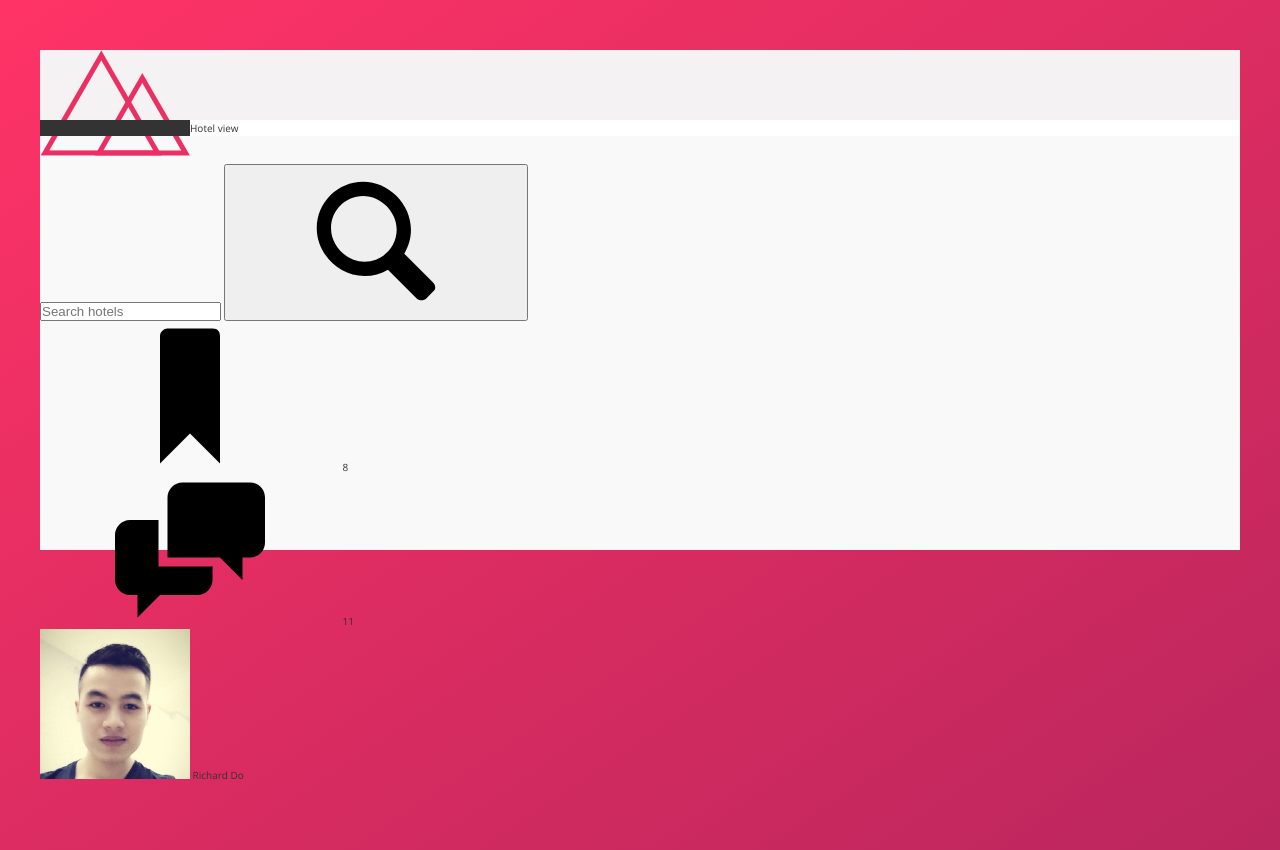
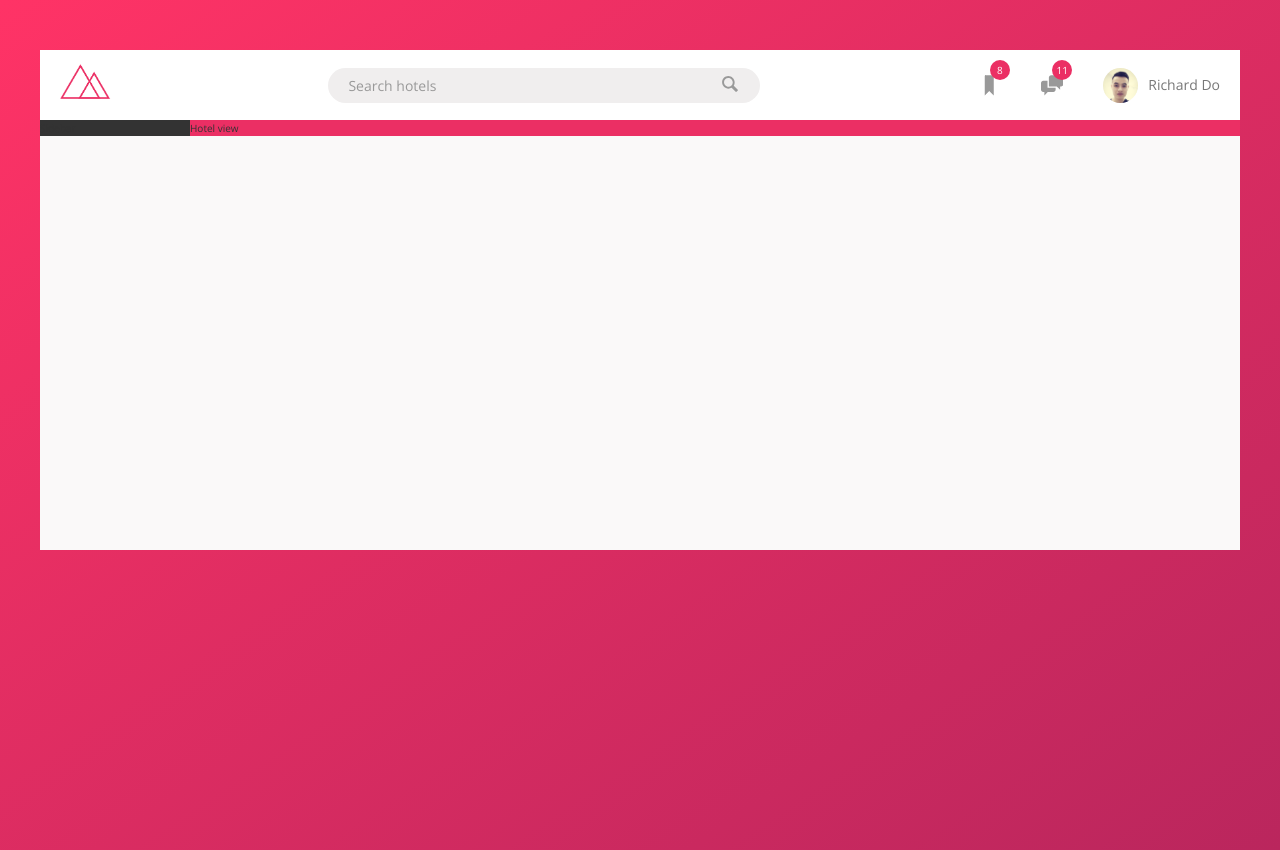
Before and after one commit to anhdo95/trillo, a website: page index.html in a window 1280 px wide. Drawn offline with nearby package versions, Linux system fonts and the light colour scheme; files that its build step writes are made by us from their sources.

Commit message:
Make the header styles on the home page

```diff
--- /dev/null
+++ b/sass/components/_search-form.scss
@@ -0,0 +1,45 @@
+.search-form {
+  flex: 0 1 40%;
+
+  &__box {
+    @extend .flex-center;
+
+    position: relative;
+    width: 100%;
+  }
+
+  &__input {
+    @include transition($property: width);
+
+    width: 90%;
+    height: 3.5rem;
+    padding-left: 2rem;
+    padding-right: 6rem;
+    font-family: inherit;
+    font-size: inherit;
+    color: var(--color-grey-dark-3);
+    background-color: var(--color-grey-light-3);
+    border: none;
+    border-radius: var(--border-rounded);
+
+    &::-webkit-input-placeholder {
+      color: var(--color-grey-dark-3);
+    }
+
+    &:focus {
+      width: 100%;
+    }
+  }
+
+  &__button {
+    margin-left: -4rem;
+    background-color: transparent;
+    border: none;
+  }
+
+  &__icon {
+    width: 2rem;
+    height: 2rem;
+    fill: var(--color-grey-dark-3);
+  }
+}
--- /dev/null
+++ b/sass/components/_user-nav.scss
@@ -0,0 +1,60 @@
+.user-nav {
+  @extend .flex-space-between-center;
+
+  align-self: stretch;
+
+  & > * {
+    @extend .flex-align-items-center;
+
+    align-self: stretch;
+    padding: 0 2rem;
+
+    &:hover {
+      cursor: pointer;
+      background-color: var(--color-grey-light-3);
+    }
+  }
+
+  &__icon-box {
+    position: relative;
+
+    &:hover {
+      cursor: pointer;
+      background-color: var(--color-grey-light-3);
+    }
+  }
+
+  &__icon {
+    width: 2.25rem;
+    height: 2.25rem;
+    fill: var(--color-grey-dark-3);
+  }
+
+  &__notification {
+    @extend .flex-center;
+
+    position: absolute;
+    top: 1rem;
+    right: 1.1rem;
+    width: 2rem;
+    height: 2rem;
+
+    font-size: var(--font-size-xxs);
+    line-height: 1;
+    color: var(--color-white);
+    background-color: var(--color-primary);
+    border-radius: var(--border-circle);
+  }
+
+  &__user-photo {
+    width: 3.5rem;
+    height: 3.5rem;
+    object-fit: cover;
+    margin-right: 1rem;
+    border-radius: var(--border-circle);
+  }
+
+  &__user-name {
+    color: var(--color-grey-dark-2);
+  }
+}
--- a/sass/layout/_header.scss
+++ b/sass/layout/_header.scss
@@ -1,3 +1,15 @@
 .header {
+  @extend .flex-space-between-center;
 
+  height: 7rem;
+  font-size: var(--font-size-sm);
+  background-color: var(--color-white);
+
+  &__link {
+    margin-left: 2rem;
+  }
+
+  &__logo {
+    height: 3.5rem;
+  }
 }
--- /dev/null
+++ b/sass/layout/_hotel-view.scss
@@ -0,0 +1,5 @@
+.hotel-view {
+  flex: 1;
+  // background-color: var(--color-white);
+  background-color: var(--color-primary);
+}
--- a/sass/layout/_navigation.scss
+++ /dev/null
@@ -1,3 +0,0 @@
-.navigation {
-
-}
--- /dev/null
+++ b/sass/layout/_sidebar.scss
@@ -0,0 +1,4 @@
+.sidebar {
+  flex: 0 0 15rem;
+  background-color: var(--color-grey-dark-1);
+}
--- a/sass/main.scss
+++ b/sass/main.scss
@@ -7,10 +7,12 @@
 @import 'base/typography';
 @import 'base/utilities';
 
-// @import 'components/button';
+@import 'components/search-form';
+@import 'components/user-nav';
 
-@import 'layout/navigation';
 @import 'layout/header';
+@import 'layout/sidebar';
+@import 'layout/hotel-view';
 @import 'layout/footer';
 
 @import 'pages/home';
--- a/sass/pages/_home.scss
+++ b/sass/pages/_home.scss
@@ -9,18 +9,3 @@
 .content {
   display: flex;
 }
-
-.header {
-  height: 7rem;
-  background-color: var(--color-grey-light-2);
-}
-
-.sidebar {
-  flex: 0 0 15rem;
-  background-color: var(--color-grey-dark-1);
-}
-
-.hotel-view {
-  flex: 1;
-  background-color: var(--color-white);
-}
```
